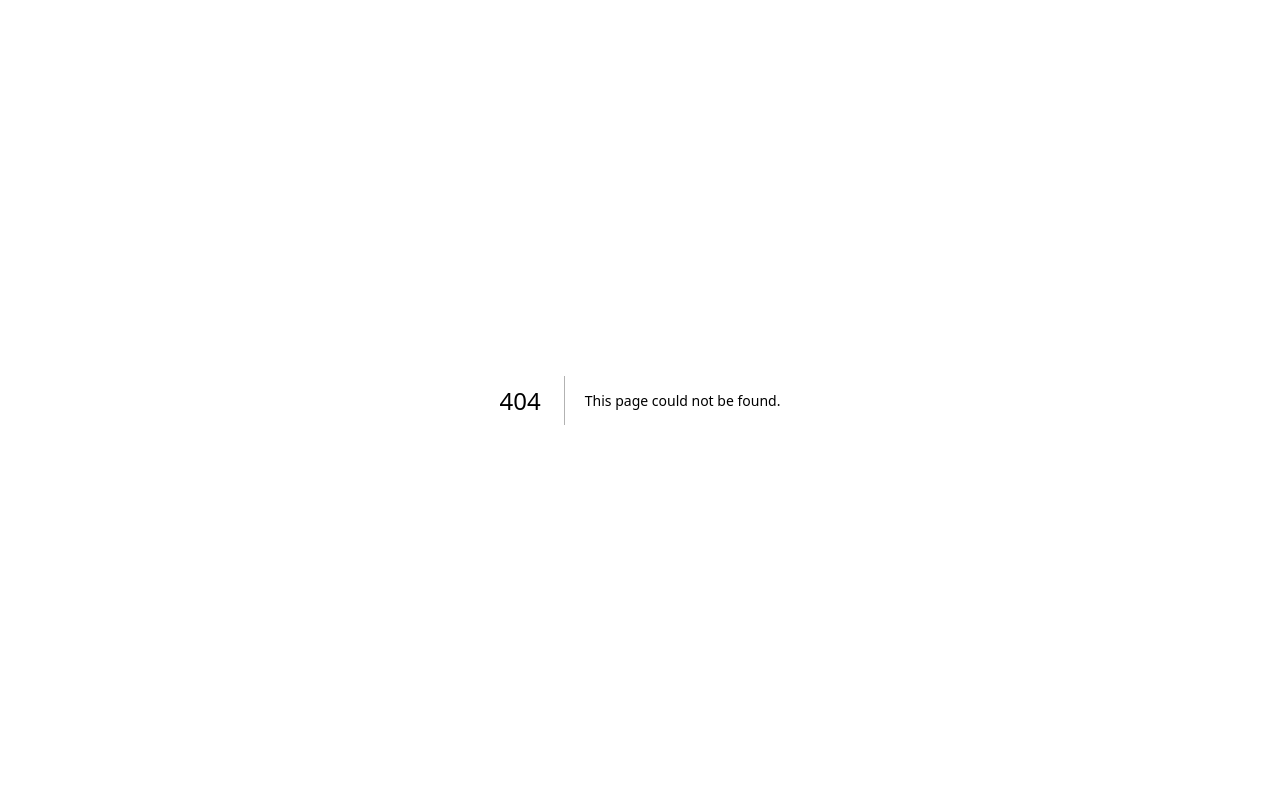
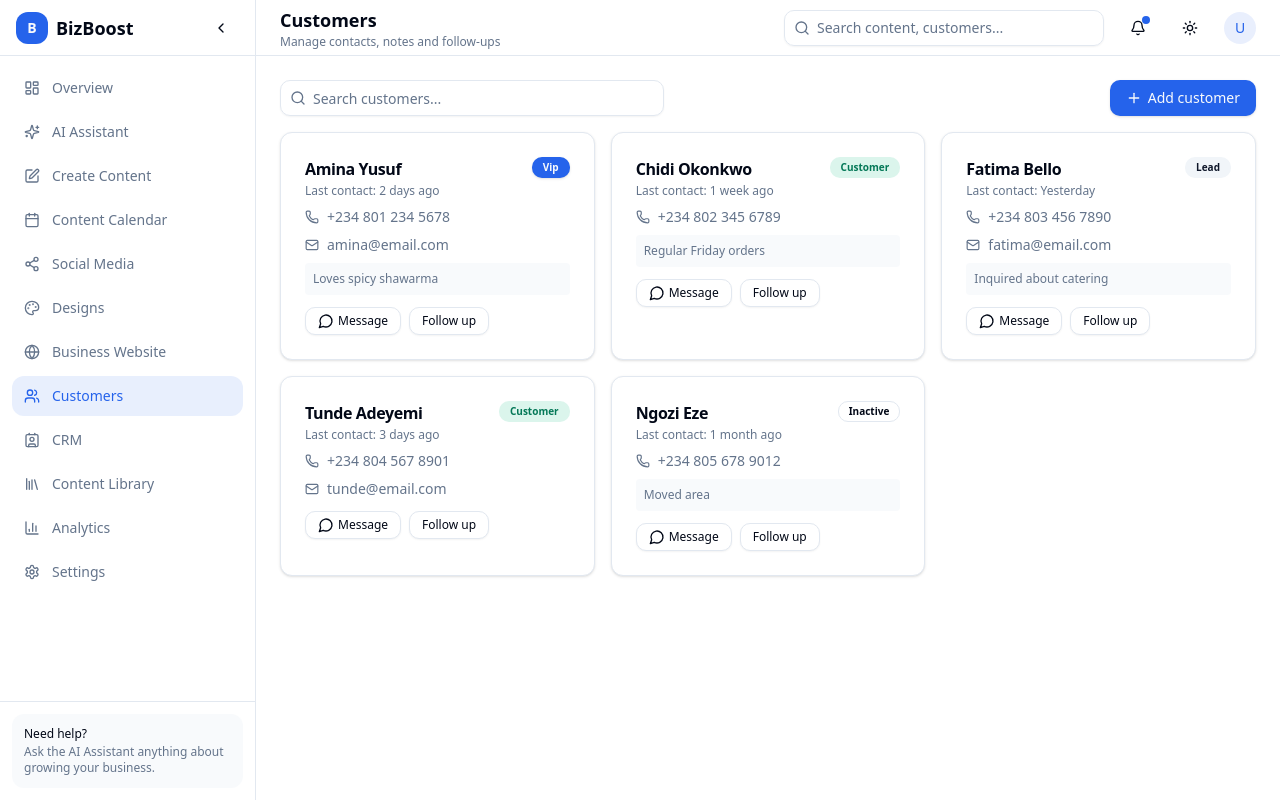
Before and after one commit to lilcoins89/bizboost, a Next.js app: page /dashboard/customers in a window 1280 px wide. Before the commit this address had no page. Built offline with nearby package versions, Linux system fonts and the light colour scheme.

Commit message:
feat: Customers page with search, status badges, follow-up actions

```diff
--- /dev/null
+++ b/src/app/(dashboard)/dashboard/customers/page.tsx
@@ -0,0 +1,114 @@
+"use client";
+
+import { useState } from "react";
+import { DashboardHeader } from "@/components/dashboard/header";
+import { Card, CardContent, CardHeader, CardTitle } from "@/components/ui/card";
+import { Button } from "@/components/ui/button";
+import { Input } from "@/components/ui/input";
+import { Badge } from "@/components/ui/badge";
+import { Plus, Search, Phone, Mail, MessageCircle } from "lucide-react";
+
+const demoCustomers = [
+  { id: "1", name: "Amina Yusuf", phone: "+234 801 234 5678", email: "amina@email.com", status: "vip", notes: "Loves spicy shawarma", lastContact: "2 days ago" },
+  { id: "2", name: "Chidi Okonkwo", phone: "+234 802 345 6789", email: null, status: "customer", notes: "Regular Friday orders", lastContact: "1 week ago" },
+  { id: "3", name: "Fatima Bello", phone: "+234 803 456 7890", email: "fatima@email.com", status: "lead", notes: "Inquired about catering", lastContact: "Yesterday" },
+  { id: "4", name: "Tunde Adeyemi", phone: "+234 804 567 8901", email: "tunde@email.com", status: "customer", notes: "", lastContact: "3 days ago" },
+  { id: "5", name: "Ngozi Eze", phone: "+234 805 678 9012", email: null, status: "inactive", notes: "Moved area", lastContact: "1 month ago" },
+];
+
+const statusVariant: Record<string, "default" | "secondary" | "success" | "outline"> = {
+  vip: "default",
+  customer: "success",
+  lead: "secondary",
+  inactive: "outline",
+};
+
+export default function CustomersPage() {
+  const [search, setSearch] = useState("");
+  const filtered = demoCustomers.filter(
+    (c) =>
+      c.name.toLowerCase().includes(search.toLowerCase()) ||
+      c.phone.includes(search)
+  );
+
+  return (
+    <>
+      <DashboardHeader
+        title="Customers"
+        description="Manage contacts, notes and follow-ups"
+      />
+
+      <div className="p-4 lg:p-6 space-y-4">
+        <div className="flex flex-col sm:flex-row gap-3 justify-between">
+          <div className="relative max-w-sm w-full">
+            <Search className="absolute left-2.5 top-2.5 h-4 w-4 text-muted-foreground" />
+            <Input
+              placeholder="Search customers..."
+              value={search}
+              onChange={(e) => setSearch(e.target.value)}
+              className="pl-8"
+            />
+          </div>
+          <Button className="gap-1.5">
+            <Plus className="h-4 w-4" />
+            Add customer
+          </Button>
+        </div>
+
+        <div className="grid sm:grid-cols-2 lg:grid-cols-3 gap-4">
+          {filtered.map((c) => (
+            <Card key={c.id} className="hover:border-primary/30 transition-colors">
+              <CardHeader className="pb-2">
+                <div className="flex items-start justify-between">
+                  <div>
+                    <CardTitle className="text-base">{c.name}</CardTitle>
+                    <p className="text-xs text-muted-foreground mt-0.5">
+                      Last contact: {c.lastContact}
+                    </p>
+                  </div>
+                  <Badge variant={statusVariant[c.status] || "secondary"} className="capitalize text-[10px]">
+                    {c.status}
+                  </Badge>
+                </div>
+              </CardHeader>
+              <CardContent className="space-y-2">
+                {c.phone && (
+                  <div className="flex items-center gap-2 text-sm text-muted-foreground">
+                    <Phone className="h-3.5 w-3.5" />
+                    {c.phone}
+                  </div>
+                )}
+                {c.email && (
+                  <div className="flex items-center gap-2 text-sm text-muted-foreground">
+                    <Mail className="h-3.5 w-3.5" />
+                    {c.email}
+                  </div>
+                )}
+                {c.notes && (
+                  <p className="text-xs text-muted-foreground bg-muted/50 rounded p-2">{c.notes}</p>
+                )}
+                <div className="flex gap-2 pt-1">
+                  <Button variant="outline" size="sm" className="h-7 text-xs gap-1">
+                    <MessageCircle className="h-3 w-3" />
+                    Message
+                  </Button>
+                  <Button variant="outline" size="sm" className="h-7 text-xs">
+                    Follow up
+                  </Button>
+                </div>
+              </CardContent>
+            </Card>
+          ))}
+        </div>
+
+        {filtered.length === 0 && (
+          <Card>
+            <CardContent className="py-12 text-center text-muted-foreground">
+              No customers found. Add your first contact to start building relationships.
+            </CardContent>
+          </Card>
+        )}
+      </div>
+    </>
+  );
+}
```
